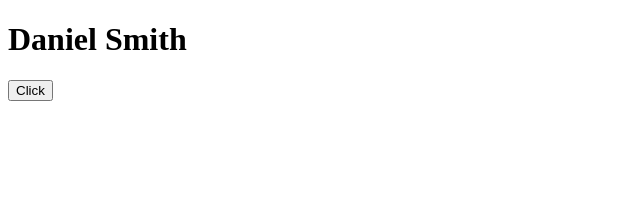
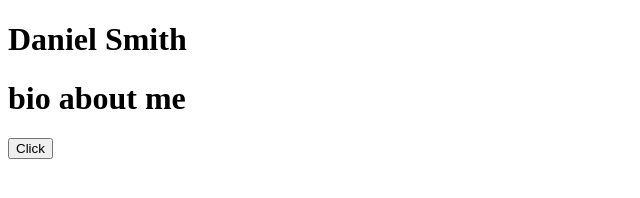
Before and after one commit to jakq277/DanielSmith, a plain HTML site: page index.html in a window 1280 px wide. Shown: the whole page, without its empty margins (0-640 px from the left). Drawn offline with Linux system fonts and the light colour scheme.

Commit message:
added the bio about me outline

```diff
--- a/index.html
+++ b/index.html
@@ -8,6 +8,7 @@
 
     </head>
     <body>
+        <h1>bio about me</h1>
         <button>Click</button>
     </body>
 </html>
```
